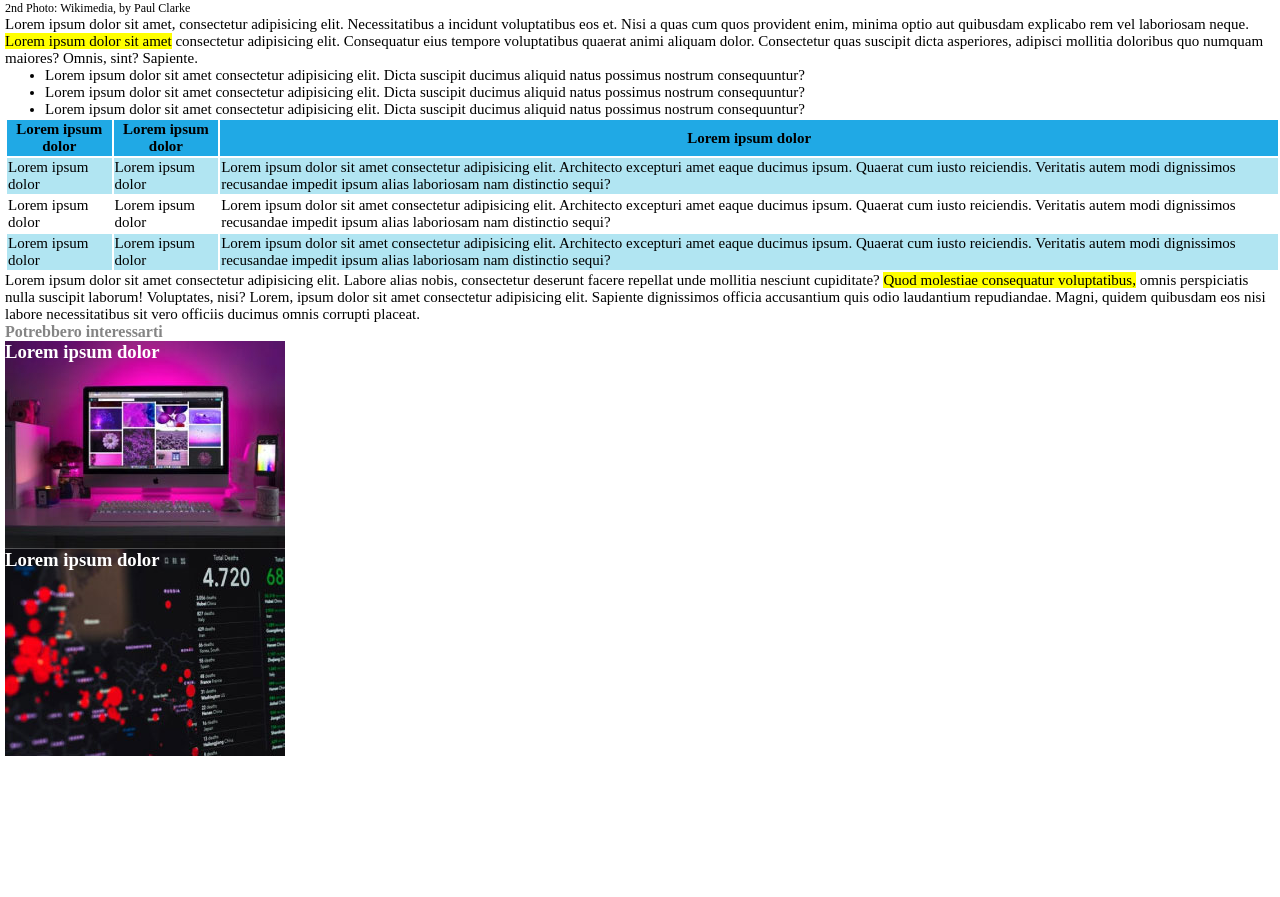
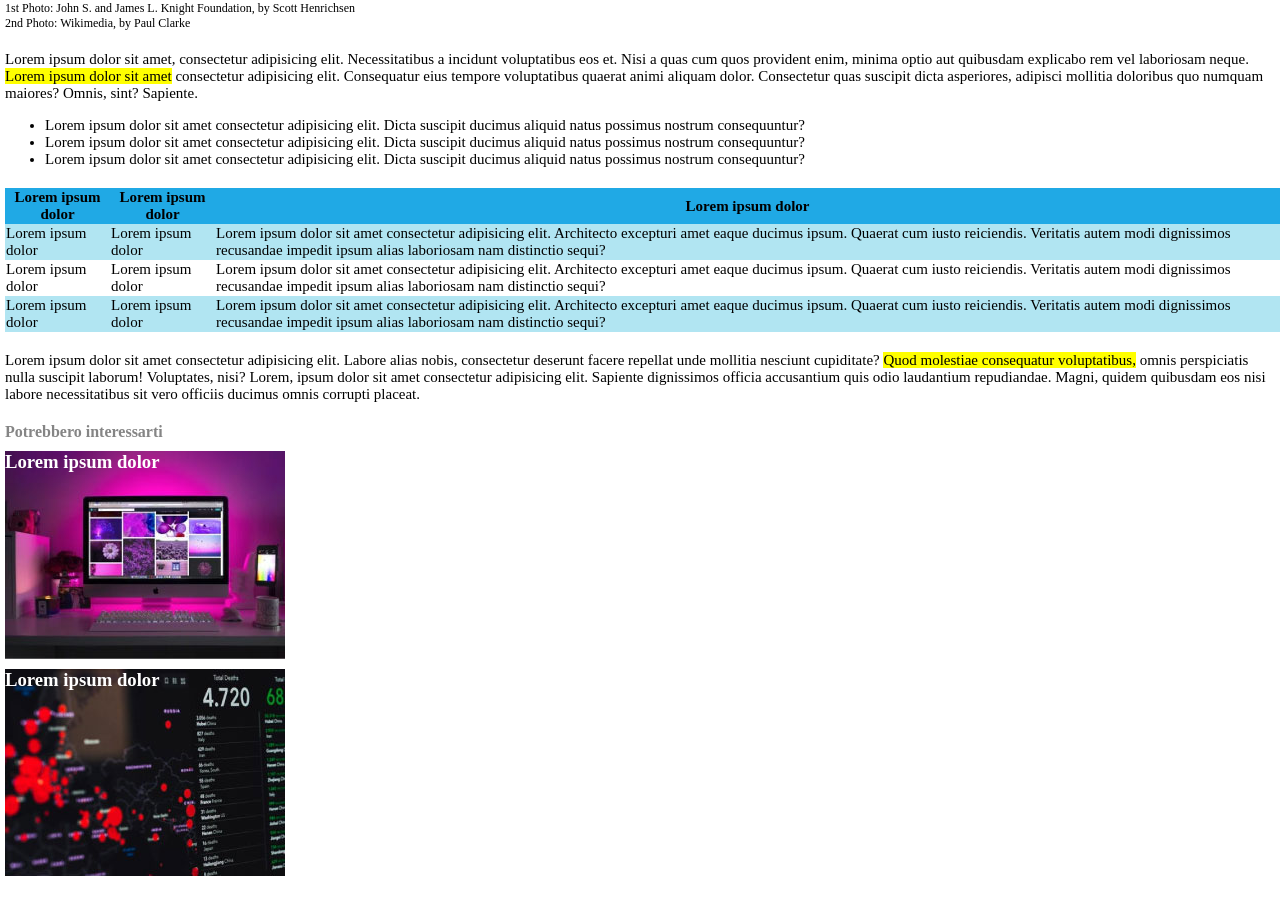
Before and after one commit to alessiaBer/html-css-booleaner, a plain HTML site: page index.html in a window 1280 px wide. Shown: the part 544-1441 px from the top of the page. Before the commit the page ends 1301 px from the top, so only its background shows below. Drawn offline with Linux system fonts and the light colour scheme.

Commit message:
[fix] css

```diff
--- a/css/style.css
+++ b/css/style.css
@@ -10,13 +10,13 @@ header {
     background-size: 360px;
 }
 
-main {
+#logo {
+    height: 45px;
+    margin-top: 35px;
     padding-left: 5px;
 }
 
-#logo {
-    height: 45px;
-    margin-top: 35px;
+main {
     padding-left: 5px;
 }
 
@@ -30,6 +30,7 @@ h1 {
 
 .edit-info {
     color: #878787;
+    margin-bottom: 15px;
 }
 
 #author-date {
@@ -51,6 +52,12 @@ h1 {
 
 #main-content {
     font-size: 15px;
+    margin: 20px 0 20px 0;
+}
+
+table {
+    margin: 20px 0 20px 0;
+    border-collapse: collapse;
 }
 
 thead {
@@ -61,8 +68,17 @@ thead {
     background-color: #b1e5f2;
 }
 
+.paragraph {
+    margin-bottom: 15px;;
+}
+
 .suggestion {
     color: #858585;
+    margin-bottom: 10px;
+}
+
+.highlighted {
+    background-color: yellow;
 }
 
 .monitor {
@@ -71,6 +87,7 @@ thead {
     height: 208px;
     width: 280px;
     color: white;
+    margin-bottom: 10px;
 }
 
 .graph {
@@ -79,8 +96,5 @@ thead {
     height: 208px;
     width: 280px;
     color: white;
+    margin-bottom: 20px;
 }
-
-.highlighted {
-    background-color: yellow;
-}
```
